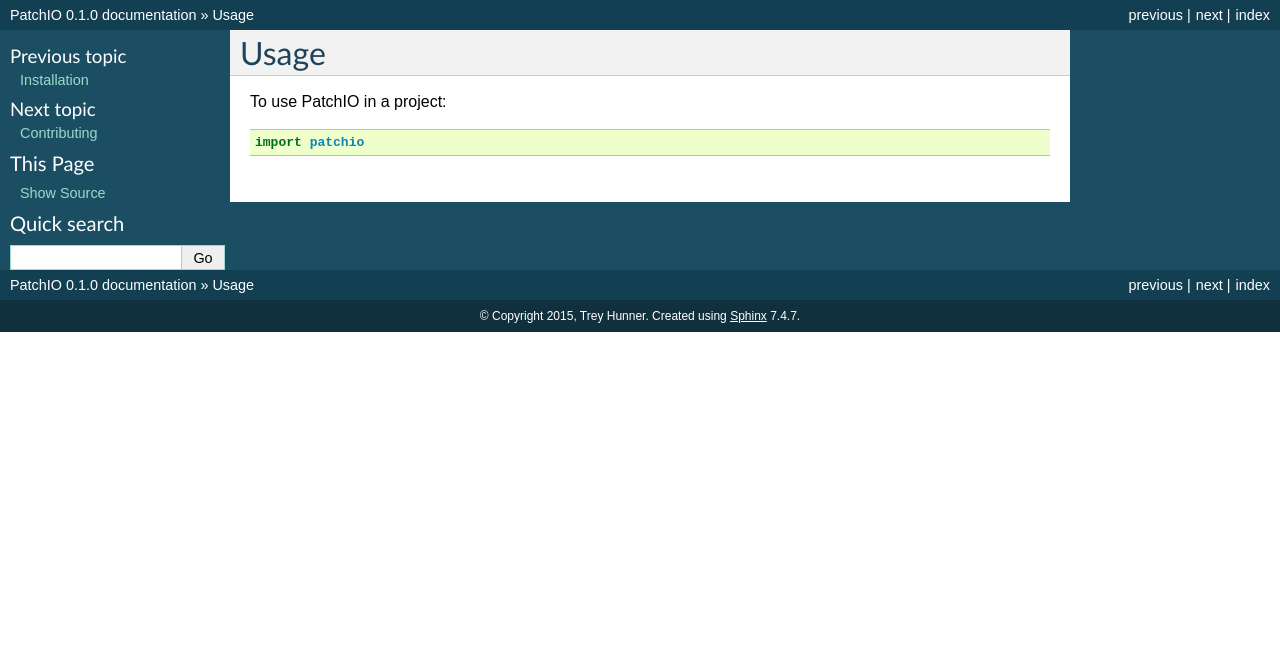
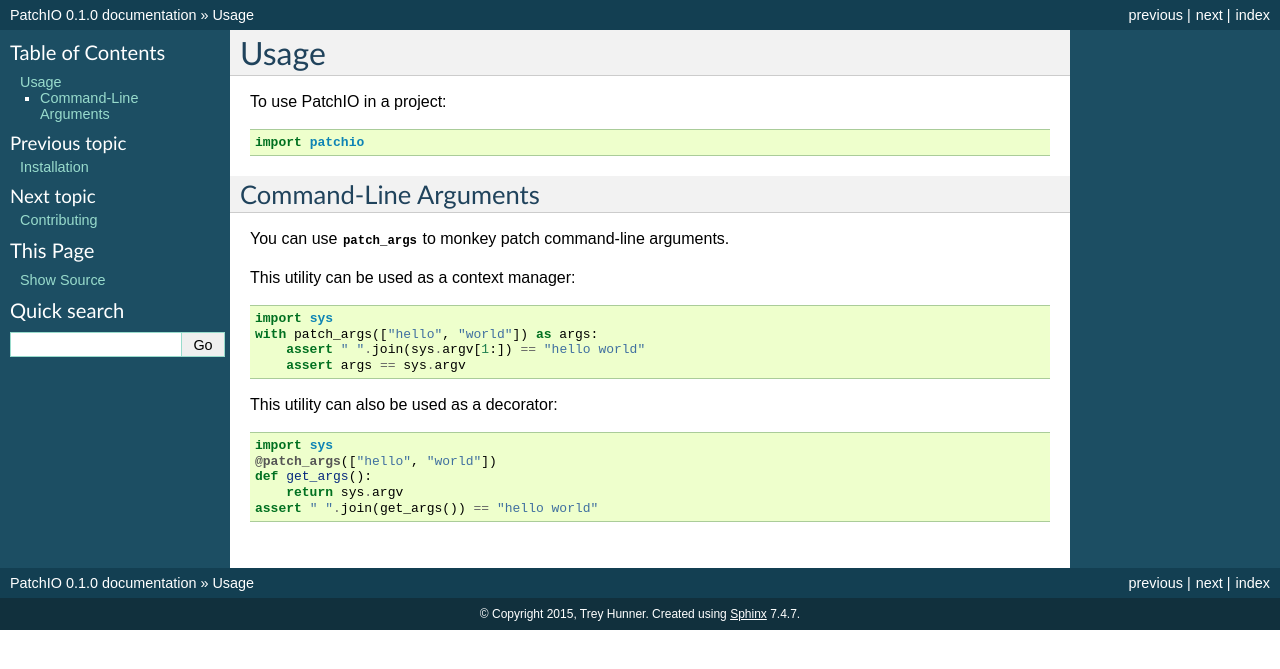
Before and after one commit to treyhunner/patchio, a Sphinx documentation site: the page built from docs/usage.rst, in a window 1280 px wide. Shown: the top 669 px of the page. Built offline with Sphinx 7.4.7, drawn with Linux system fonts in a browser that asks for light colours; pages that are not in the unit, such as notebooks, are missing from menus.

Commit message:
Update patchio documentation

```diff
--- a/docs/installation.rst
+++ b/docs/installation.rst
@@ -4,9 +4,4 @@
 
 At the command line::
 
-    $ easy_install patchio
-
-Or, if you have virtualenvwrapper installed::
-
-    $ mkvirtualenv patchio
     $ pip install patchio
--- a/docs/usage.rst
+++ b/docs/usage.rst
@@ -1,7 +1,33 @@
-========
+=====
 Usage
-========
+=====
 
 To use PatchIO in a project::
 
     import patchio
+
+
+Command-Line Arguments
+----------------------
+
+You can use :func:`patch_args <patchio.patch_args>` to monkey patch command-line arguments.
+
+This utility can be used as a context manager:
+
+.. code-block:: python
+
+    import sys
+    with patch_args(["hello", "world"]) as args:
+        assert " ".join(sys.argv[1:]) == "hello world"
+        assert args == sys.argv
+
+
+This utility can also be used as a decorator:
+
+.. code-block:: python
+
+    import sys
+    @patch_args(["hello", "world"])
+    def get_args():
+        return sys.argv
+    assert " ".join(get_args()) == "hello world"
```
Also changed, not shown: docs/modules.rst (added, +7 -0 lines), docs/patchio.rst (added, +22 -0 lines).
